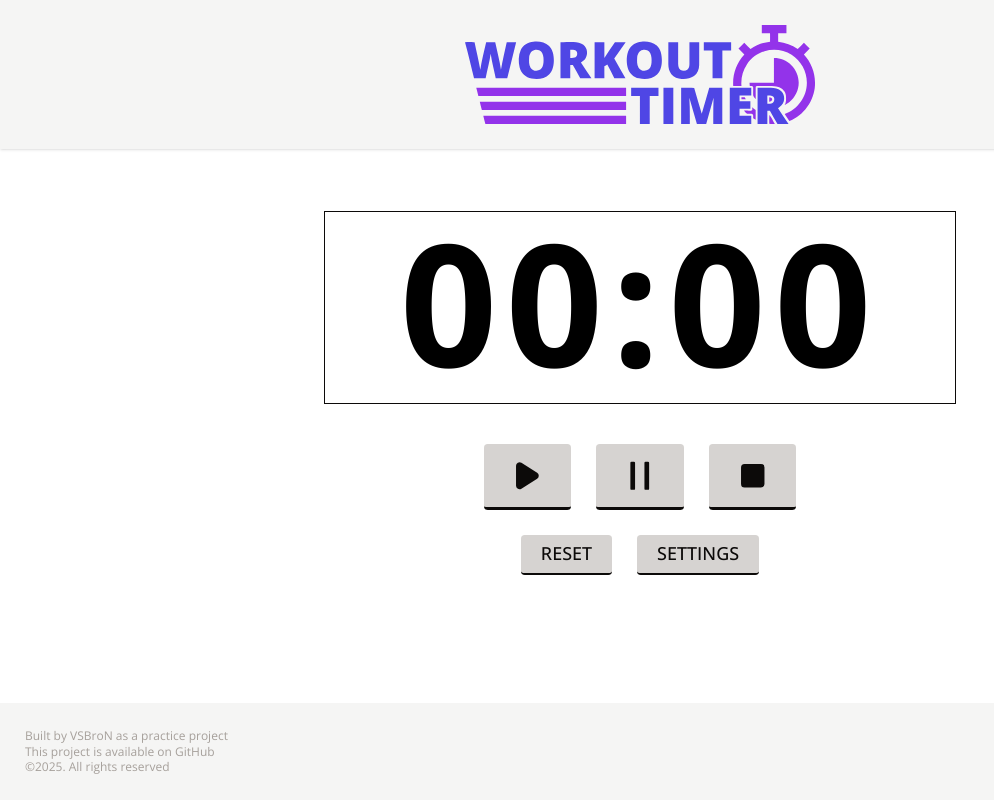
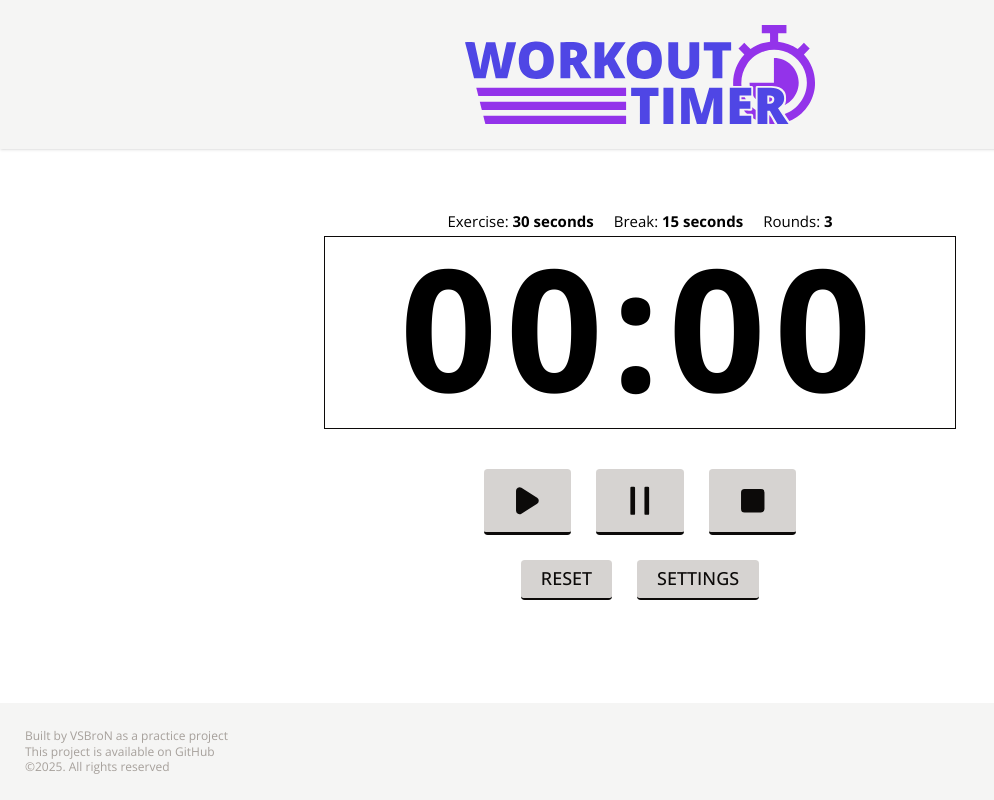
Before and after one commit to vsbron/workout-timer-2025-react, a React (Vite) app: page / in a window 1280 px wide. Shown: the whole page, without its empty margins (0-994 px from the left). Built offline with nearby package versions, Linux system fonts and the light colour scheme.

Commit message:
Current state is displayed above the timer

```diff
--- a/src/components/Timer.tsx
+++ b/src/components/Timer.tsx
@@ -1,10 +1,24 @@
+import { useTimerContext } from "@/context/TimerContext";
 import Container from "@/ui/Container";
 
 function Timer() {
+  const { exerciseLength, breakLength, roundsNum } = useTimerContext();
+
   // Returned JSX
   return (
     <section className="mb-6">
       <Container className="text-center">
+        <div className="flex gap-8 justify-center mb-2 text-2xl">
+          <div>
+            Exercise: <b>{exerciseLength} seconds</b>
+          </div>
+          <div>
+            Break: <b>{breakLength} seconds</b>
+          </div>
+          <div>
+            Rounds: <b>{roundsNum}</b>
+          </div>
+        </div>
         <div className="text-[17rem] leading-[1] font-bold tracking-wider px-30 pt-1.5 pb-7 border border-stone-950 inline-block">
           00:00
         </div>
```
